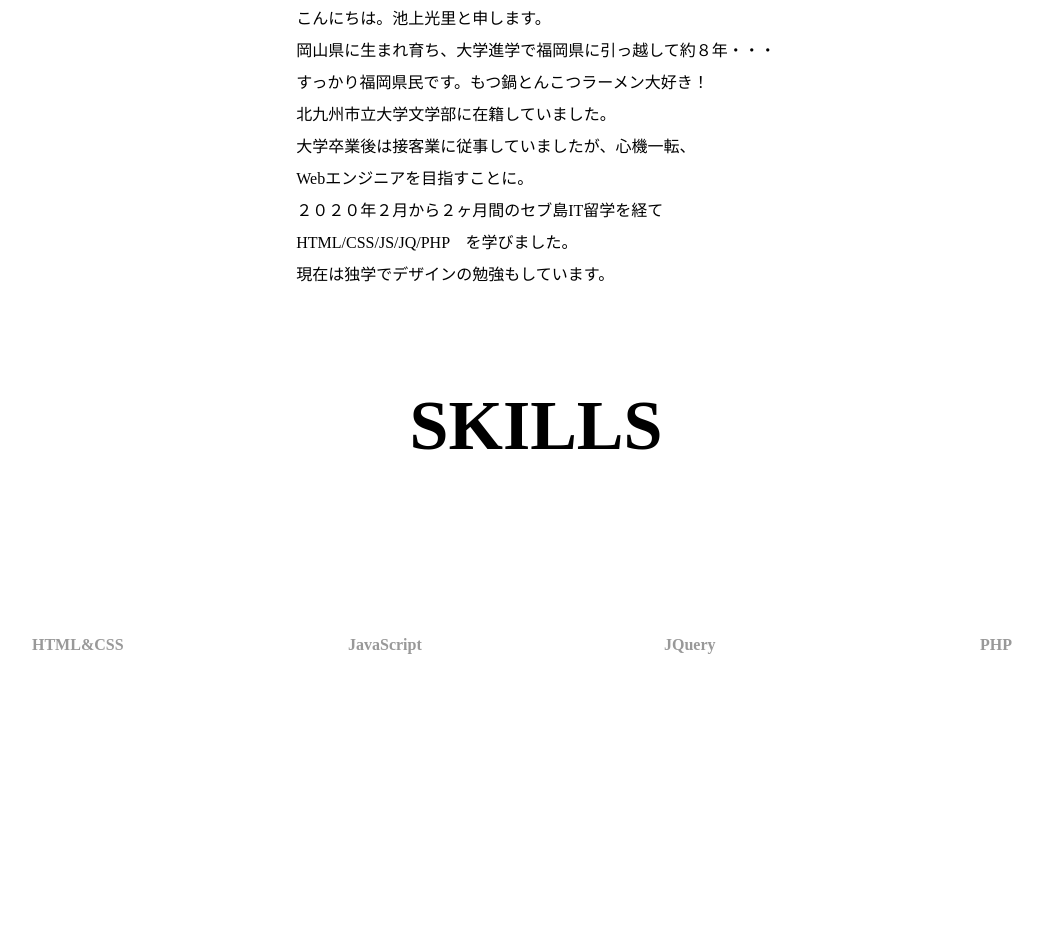
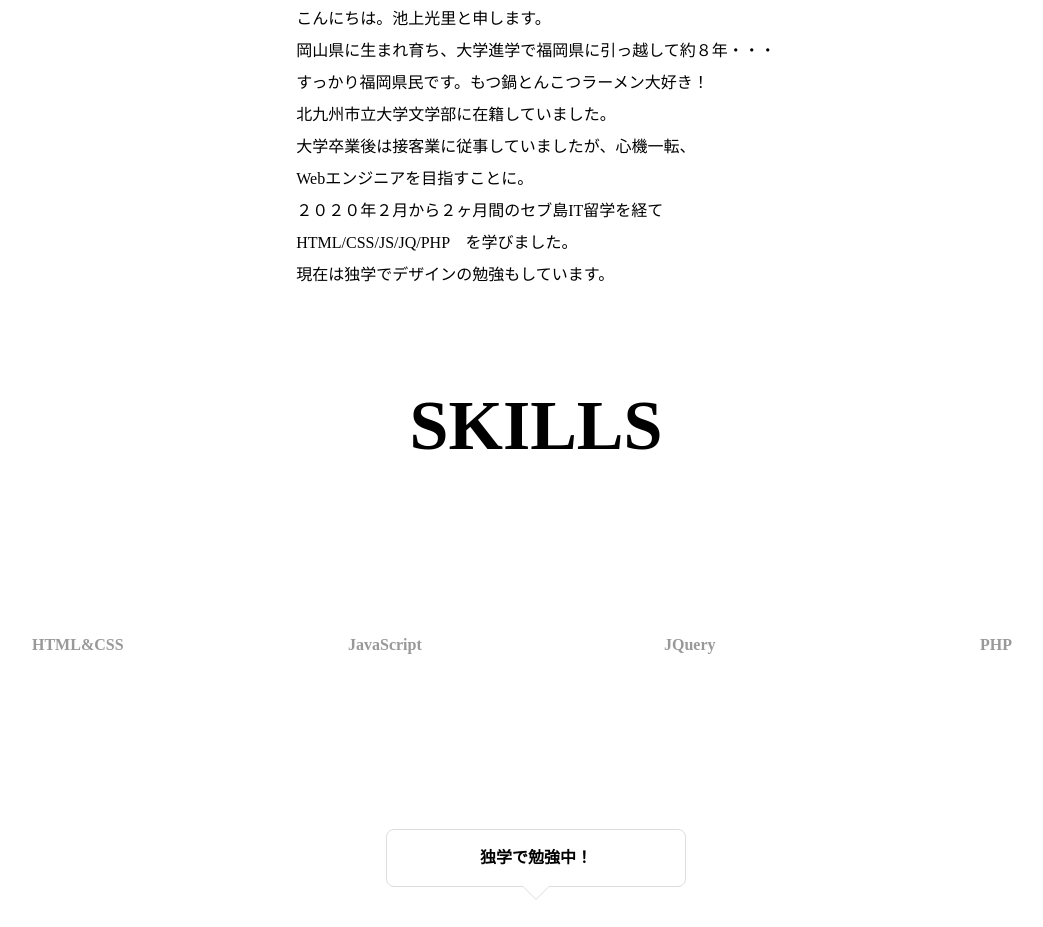
Before and after one commit to akari-ikegami/ABUOT-ME, a plain HTML site: page index.html in a window 1280 px wide. Shown: the part 1439-2366 px from the top of the page, without its empty margins (104-1147 px from the left). Before the commit the page ends 2268 px from the top, so only its background shows below. Drawn offline with Linux system fonts and the light colour scheme.

Commit message:
create 吹き出し

```diff
--- a/index.html
+++ b/index.html
@@ -69,6 +69,8 @@
 </div>
 
 
+<h2 class="balloon-line">独学で勉強中！</h2>
+
 
 
 
--- a/style.css
+++ b/style.css
@@ -97,3 +97,32 @@ font-family:comfortaa;font-weight:bold}
 .borderless{
   padding: 80px;
 }
+
+.balloon-line{
+  position: relative;
+  width: 300px;
+  margin: 0 auto 40px;
+  padding: 20px;
+  background: #FFF;
+  border: 1px solid #ddd;
+  text-align: center;
+  border-radius: 8px;
+}
+
+.balloon-line:before, .balloon-line:after{
+  content: "";
+  border: 14px solid transparent;
+  position: absolute;
+  left: 50%;
+  margin-left: -14px;
+}
+
+.balloon-line:before{
+  border-top-color: #ddd;
+  bottom: -28px;
+}
+
+.balloon-line:after{
+  border-top-color: #FFF;
+  bottom: -27px;
+}
```
